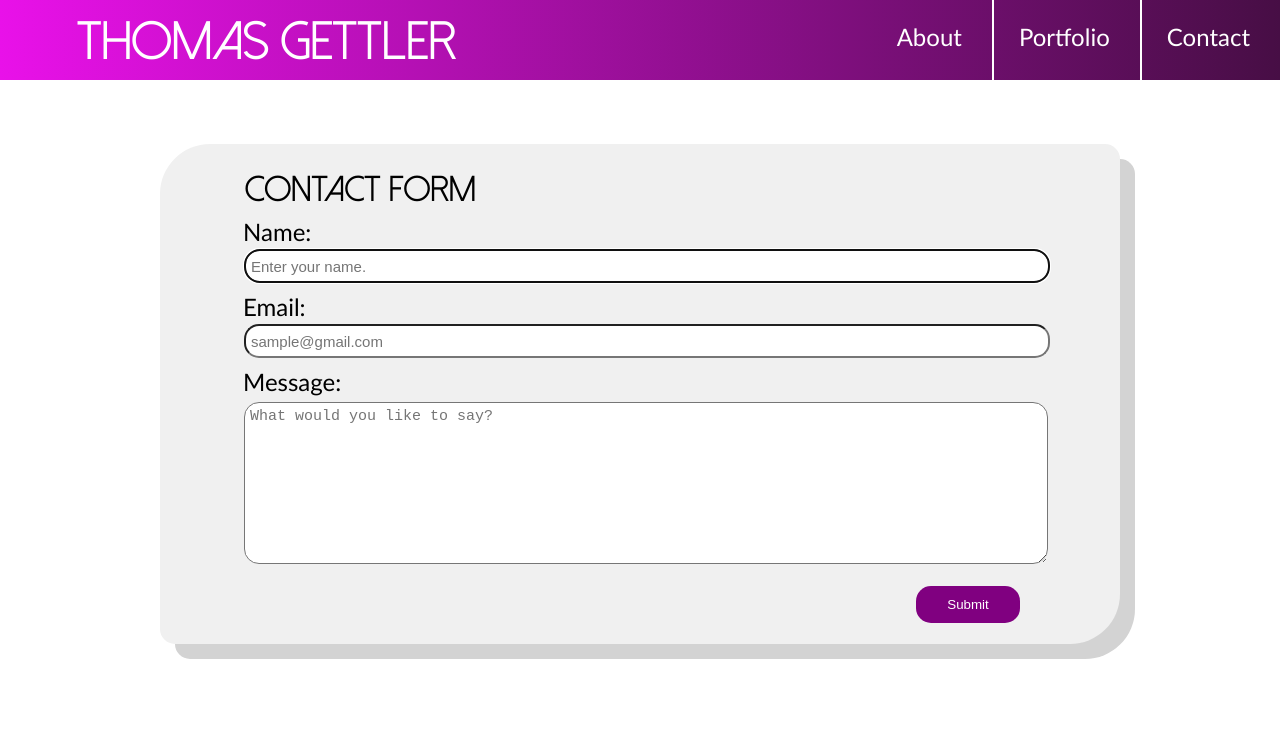
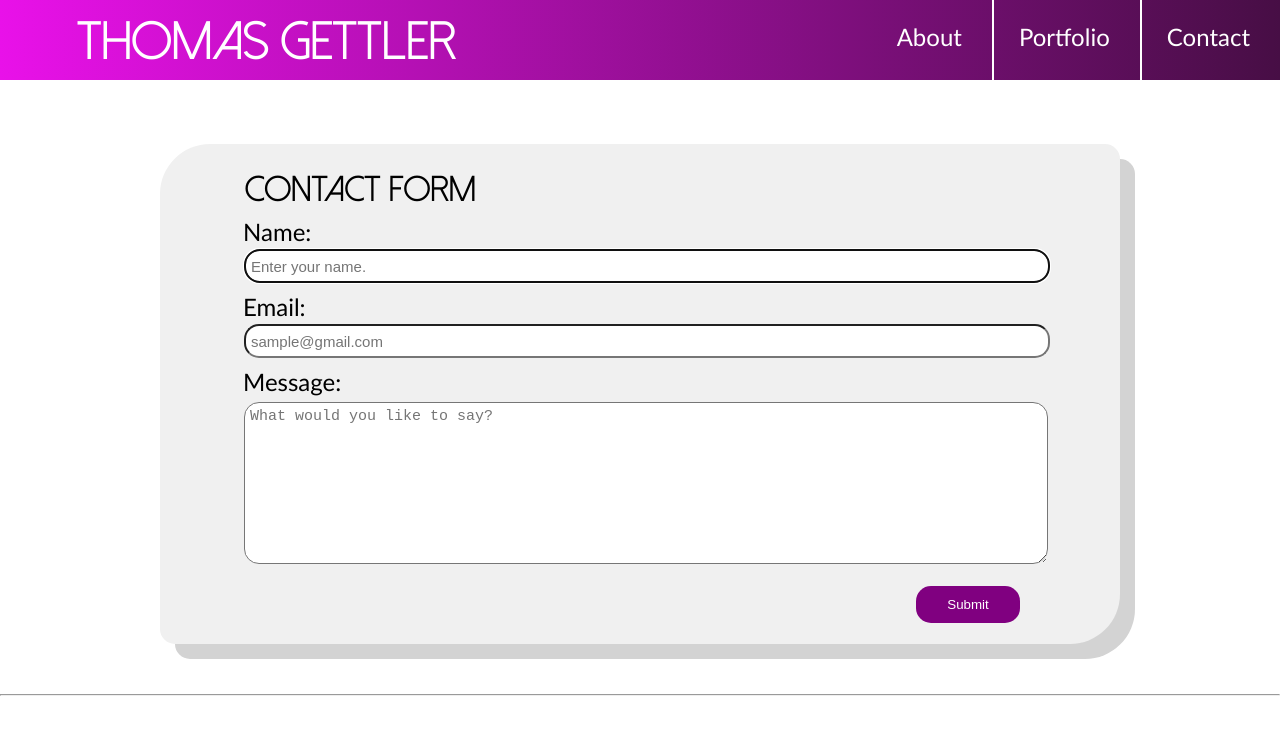
Before and after one commit to tcgettler/tcgettler.github.io, a plain HTML site: page pages/contact.html in a window 1280 px wide. Drawn offline with Linux system fonts and the light colour scheme.

```diff
--- a/pages/contact.html
+++ b/pages/contact.html
@@ -6,6 +6,7 @@
     <title>Thomas Gettler</title>
     <link rel="icon" type="image/jpg" href="../assets/media/logo.jpg">
     <meta name="viewport" content="width=device-width, initial-scale=1">
+    <link rel="stylesheet" href="https://use.fontawesome.com/releases/v5.3.1/css/all.css" integrity="sha384-mzrmE5qonljUremFsqc01SB46JvROS7bZs3IO2EmfFsd15uHvIt+Y8vEf7N7fWAU" crossorigin="anonymous">
     <link rel="stylesheet" type="text/css" href="../assets/styles/reset.css"/>
     <link rel="stylesheet" type="text/css" href="../assets/styles/global.css"/>
     <link rel="stylesheet" type="text/css" href="../assets/styles/contact.css"/>
@@ -38,5 +39,13 @@
                         <input type="submit" value="Submit" id="submit">
                 </fieldset>
         </div>
+
+        <div class="footer">
+                <hr>
+                <div class="menu">
+                        <a href="https://www.linkedin.com/in/thomasgettler" target="_blank"><i class="fab fa-linkedin fa-3x"></i></a>
+                        <a href="https://github.com/tcgettler" target="_blank"><i class="fab fa-github-square fa-3x"></i></a>
+                </div>
+        </div>
 </body>
 </html>
```
Also changed, not shown: pages/portfolio.html (+1 -1 lines). Lines whose indentation alone changed are shown as unchanged.
